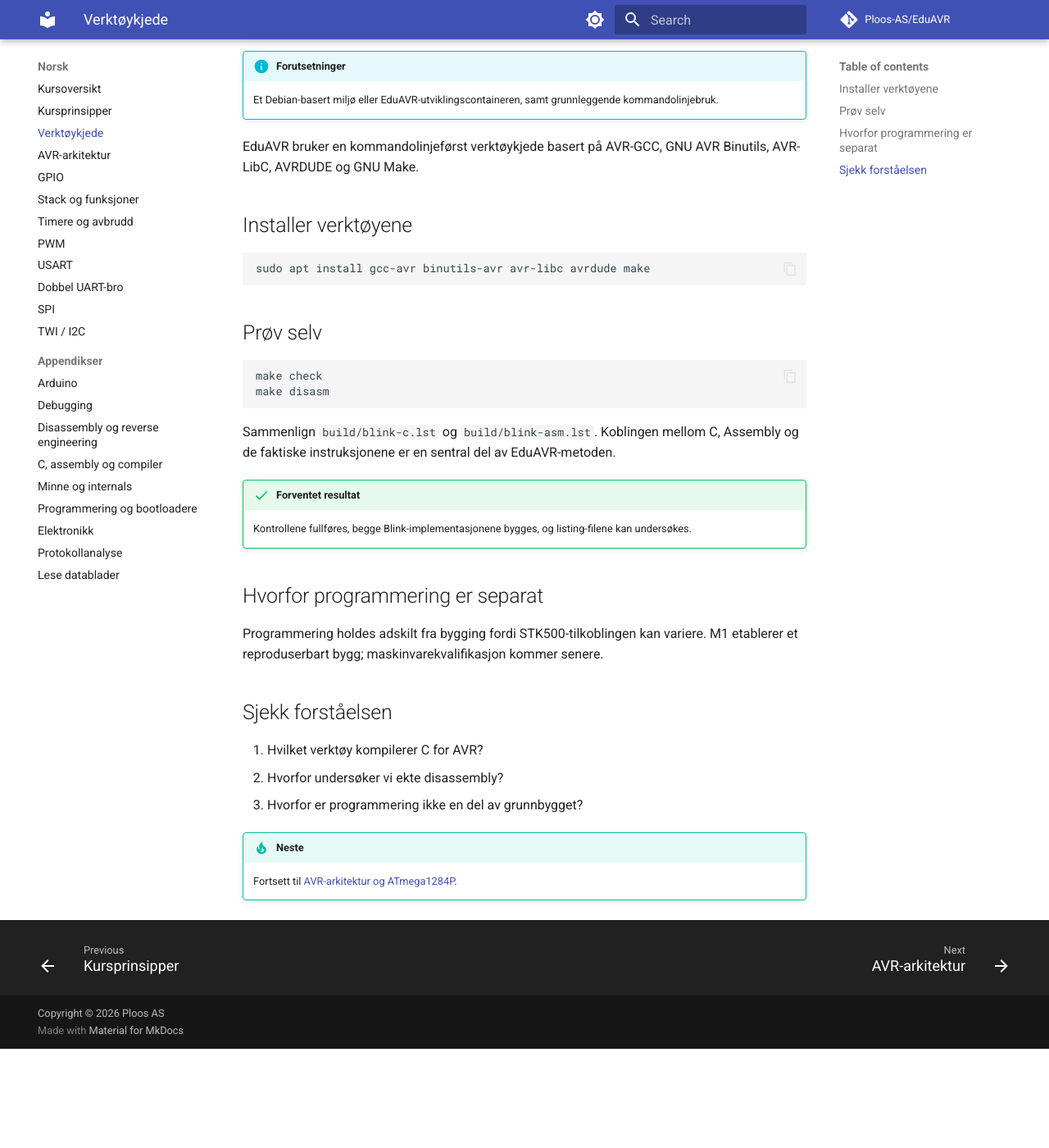
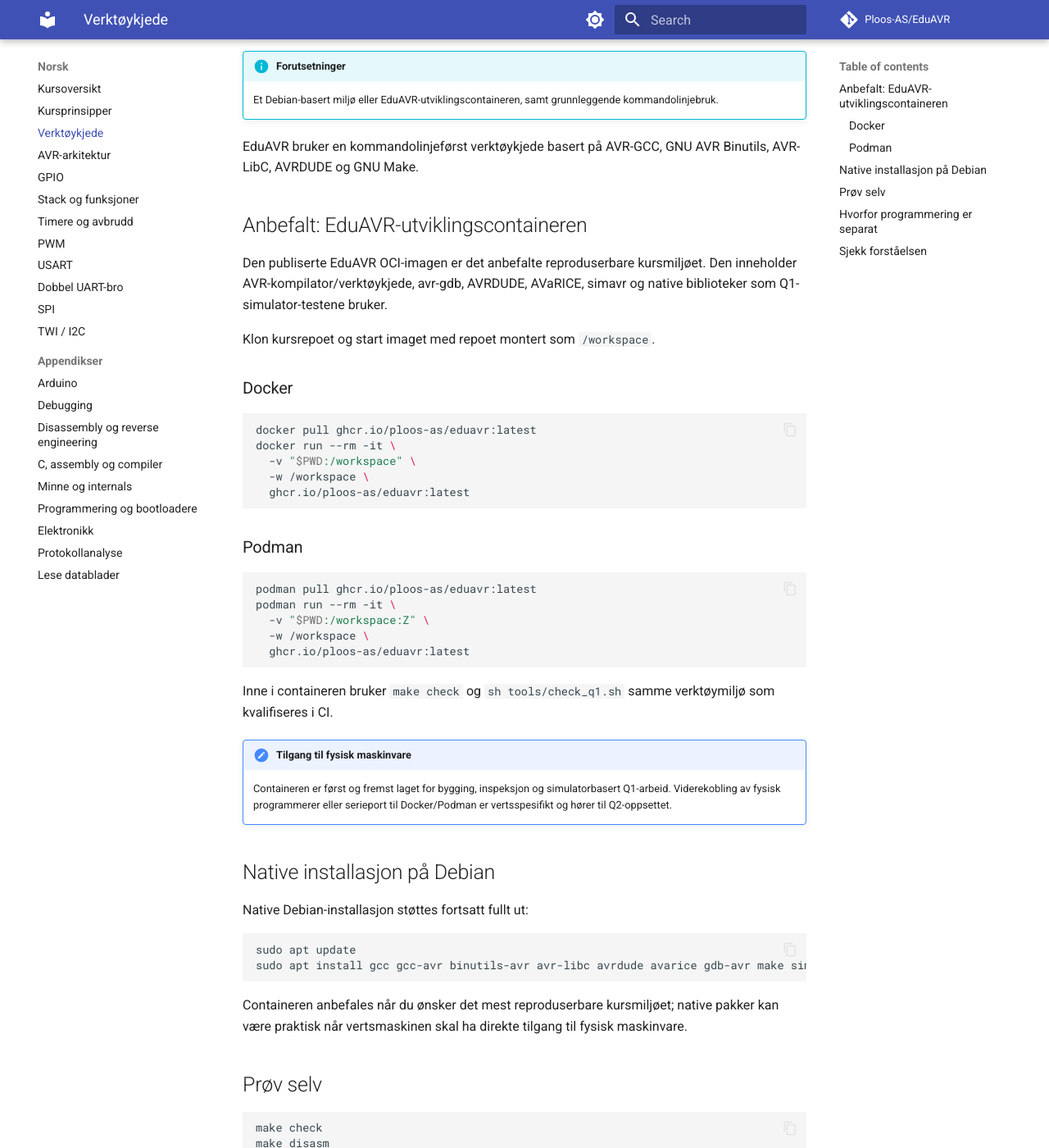
Before and after one commit to Ploos-AS/EduAVR, an MkDocs documentation site: the page built from docs/no/01-toolchain.md, in a window 1280 px wide and 1400 px high, scrolled down 330 px. Shown: the whole window at 82% size. Built offline with MkDocs 1.6.1 and Material for MkDocs 9.7.7, drawn with Linux system fonts in a browser that asks for light colours; comment, search, counter and statistics services are not loaded; before the commit the page ends 1609 px from its top, so only the background shows below that.

Commit message:
docs: document Docker and Podman development environment

````diff
--- a/docs/no/01-toolchain.md
+++ b/docs/no/01-toolchain.md
@@ -8,11 +8,47 @@
 
 EduAVR bruker en kommandolinjeførst verktøykjede basert på AVR-GCC, GNU AVR Binutils, AVR-LibC, AVRDUDE og GNU Make.
 
-## Installer verktøyene
+## Anbefalt: EduAVR-utviklingscontaineren
+
+Den publiserte EduAVR OCI-imagen er det anbefalte reproduserbare kursmiljøet. Den inneholder AVR-kompilator/verktøykjede, avr-gdb, AVRDUDE, AVaRICE, simavr og native biblioteker som Q1-simulator-testene bruker.
+
+Klon kursrepoet og start imaget med repoet montert som `/workspace`.
+
+### Docker
 
 ```sh
-sudo apt install gcc-avr binutils-avr avr-libc avrdude make
+docker pull ghcr.io/ploos-as/eduavr:latest
+docker run --rm -it \
+  -v "$PWD:/workspace" \
+  -w /workspace \
+  ghcr.io/ploos-as/eduavr:latest
 ```
+
+### Podman
+
+```sh
+podman pull ghcr.io/ploos-as/eduavr:latest
+podman run --rm -it \
+  -v "$PWD:/workspace:Z" \
+  -w /workspace \
+  ghcr.io/ploos-as/eduavr:latest
+```
+
+Inne i containeren bruker `make check` og `sh tools/check_q1.sh` samme verktøymiljø som kvalifiseres i CI.
+
+!!! note "Tilgang til fysisk maskinvare"
+    Containeren er først og fremst laget for bygging, inspeksjon og simulatorbasert Q1-arbeid. Viderekobling av fysisk programmerer eller serieport til Docker/Podman er vertsspesifikt og hører til Q2-oppsettet.
+
+## Native installasjon på Debian
+
+Native Debian-installasjon støttes fortsatt fullt ut:
+
+```sh
+sudo apt update
+sudo apt install gcc gcc-avr binutils-avr avr-libc avrdude avarice gdb-avr make simavr libsimavr-dev libelf-dev
+```
+
+Containeren anbefales når du ønsker det mest reproduserbare kursmiljøet; native pakker kan være praktisk når vertsmaskinen skal ha direkte tilgang til fysisk maskinvare.
 
 ## Prøv selv
 
````
